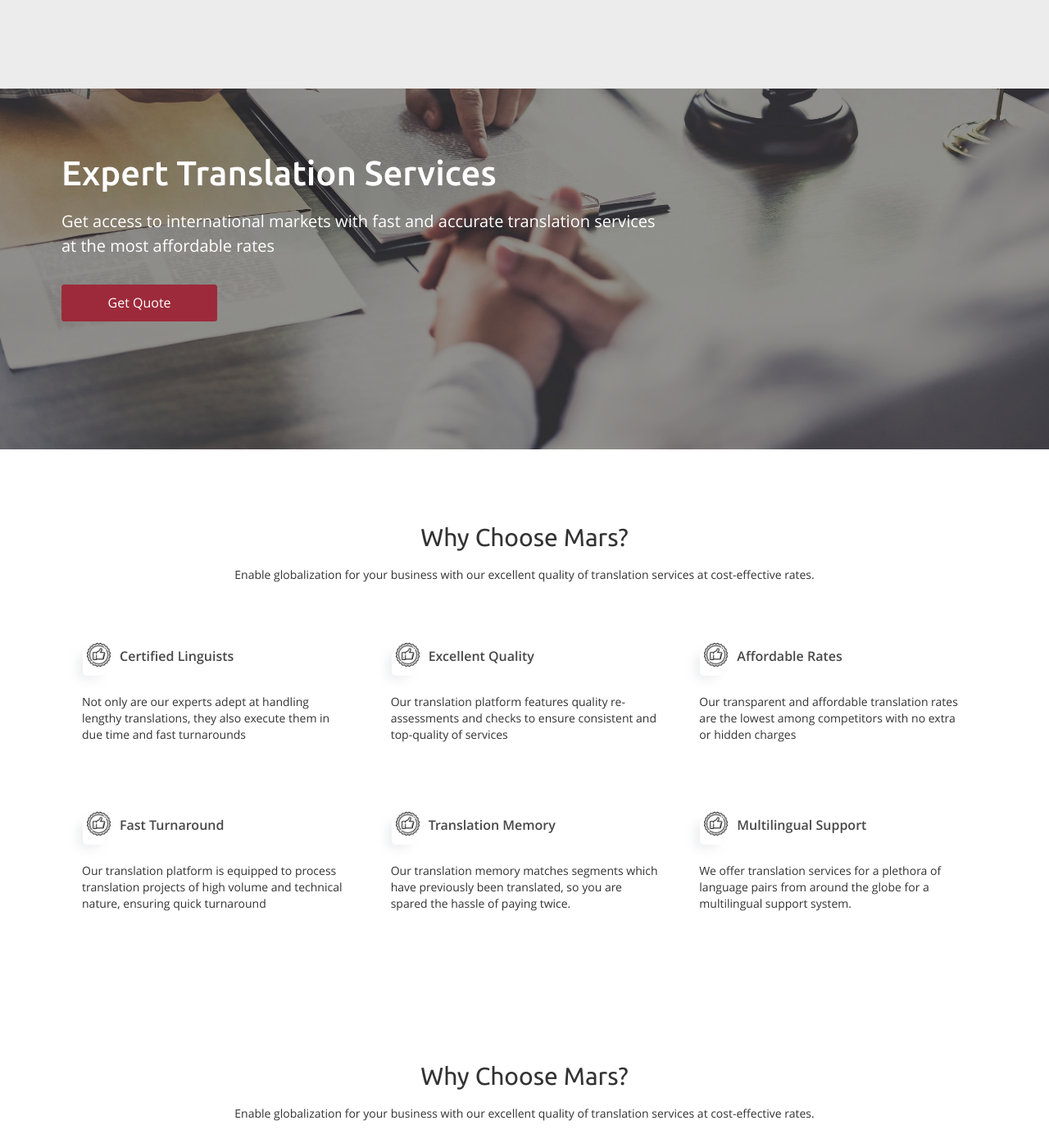
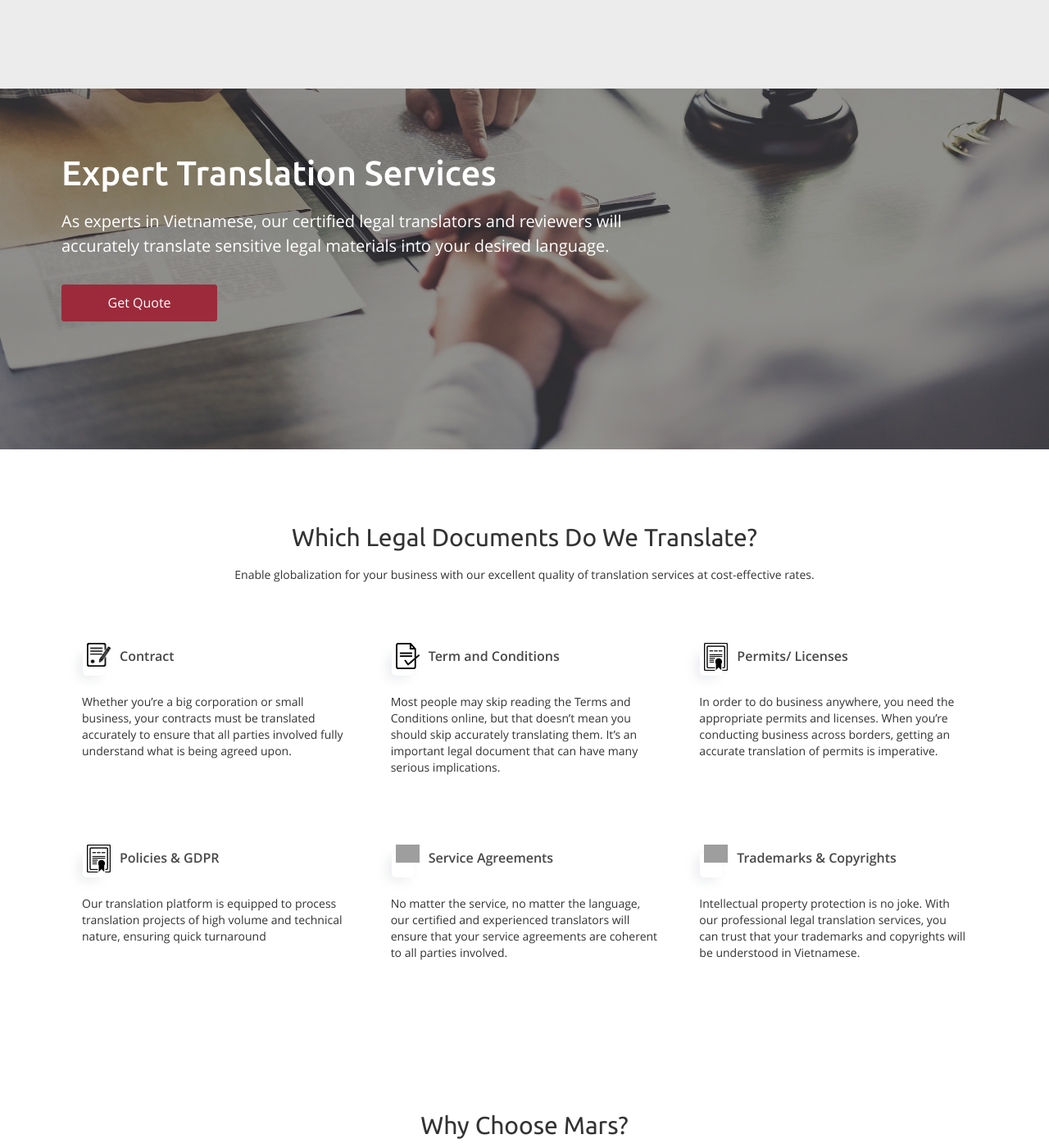
Before and after one commit to jndctranslation/landing_page, a Jekyll site: the page built from pages/legal.md, in a window 1280 px wide and 1400 px high. Shown: the whole window at 82% size. Built offline with Jekyll 4.4.1, drawn with Linux system fonts in a browser that asks for light colours; grey boxes are pictures that could not be loaded.

Commit message:
Update Website Pages “legal_page_information”

```diff
--- a/_data/pages/legal.yml
+++ b/_data/pages/legal.yml
@@ -2,48 +2,54 @@ block_1:
   background_image: /assets/images/upload/d923dbbf84f549bb2d91ba8cf91461a8.jpg
   color_overlay: 'rgba(50, 50, 50, 0.5)'
   text: >-
-    Get access to international markets with fast and accurate translation
-    services at the most affordable rates
+    As experts in Vietnamese, our certified legal translators and reviewers will
+    accurately translate sensitive legal materials into your desired language.
   title: Expert Translation Services
   visible: true
 block_2:
   background_image: ''
   color_overlay: 'rgba(50, 50, 50, 0)'
   items:
-    - icon: /assets/images/upload/recommended.png
+    - icon: /assets/images/upload/img_417598.png
       text: >-
-        Not only are our experts adept at handling lengthy translations, they
-        also execute them in due time and fast turnarounds
-      title: Certified Linguists
-    - icon: /assets/images/upload/recommended.png
+        Whether you’re a big corporation or small business, your contracts must
+        be translated accurately to ensure that all parties involved fully
+        understand what is being agreed upon.
+      title: Contract
+    - icon: >-
+        /assets/images/upload/4137121-health-evaluate-svg-png-icon-free-download-168769-evaluates-png-888_981_preview.png
       text: >-
-        Our translation platform features quality re-assessments and checks to
-        ensure consistent and top-quality of services
-      title: Excellent Quality
-    - icon: /assets/images/upload/recommended.png
+        Most people may skip reading the Terms and Conditions online, but that
+        doesn’t mean you should skip accurately translating them. It’s an
+        important legal document that can have many serious implications.
+      title: Term and Conditions
+    - icon: /assets/images/upload/img_517072.png
       text: >-
-        Our transparent and affordable translation rates are the lowest among
-        competitors with no extra or hidden charges
-      title: Affordable Rates
-    - icon: /assets/images/upload/recommended.png
+        In order to do business anywhere, you need the appropriate permits and
+        licenses. When you’re conducting business across borders, getting an
+        accurate translation of permits is imperative.
+      title: Permits/ Licenses
+    - icon: /assets/images/upload/img_517072.png
       text: >-
         Our translation platform is equipped to process translation projects of
         high volume and technical nature, ensuring quick turnaround
-      title: Fast Turnaround
-    - icon: /assets/images/upload/recommended.png
+      title: Policies & GDPR
+    - icon: /assets/images/upload/rimg_402130.png
       text: >-
-        Our translation memory matches segments which have previously been
-        translated, so you are spared the hassle of paying twice.
-      title: Translation Memory
-    - icon: /assets/images/upload/recommended.png
+        No matter the service, no matter the language, our certified and
+        experienced translators will ensure that your service agreements are
+        coherent to all parties involved.
+      title: Service Agreements
+    - icon: /assets/images/upload/img_310481.png
       text: >-
-        We offer translation services for a plethora of language pairs from
-        around the globe for a multilingual support system.
-      title: Multilingual Support
+        Intellectual property protection is no joke. With our professional legal
+        translation services, you can trust that your trademarks and copyrights
+        will be understood in Vietnamese.
+      title: Trademarks & Copyrights
   text: >-
     Enable globalization for your business with our excellent quality of
     translation services at cost-effective rates.
-  title: Why Choose Mars?
+  title: Which Legal Documents Do We Translate?
   visible: true
 block_3:
   background_image: ''
```
